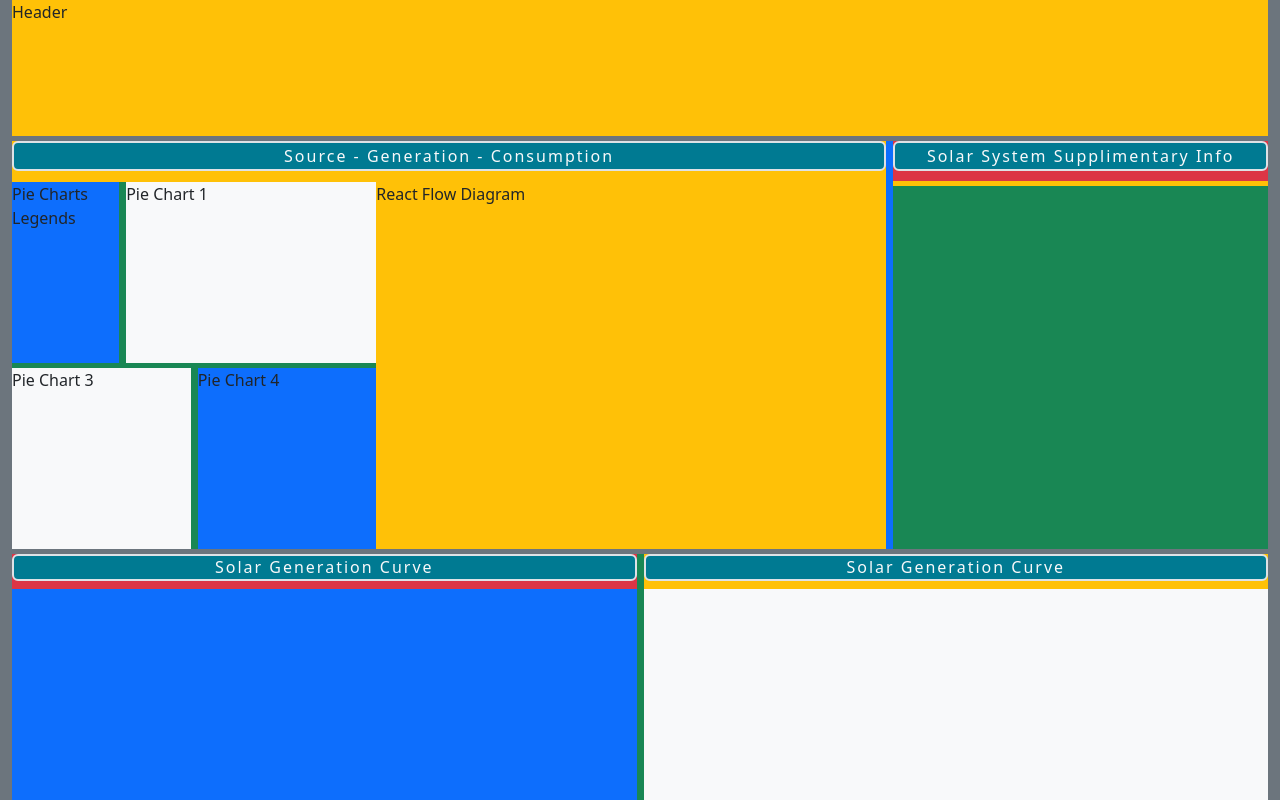
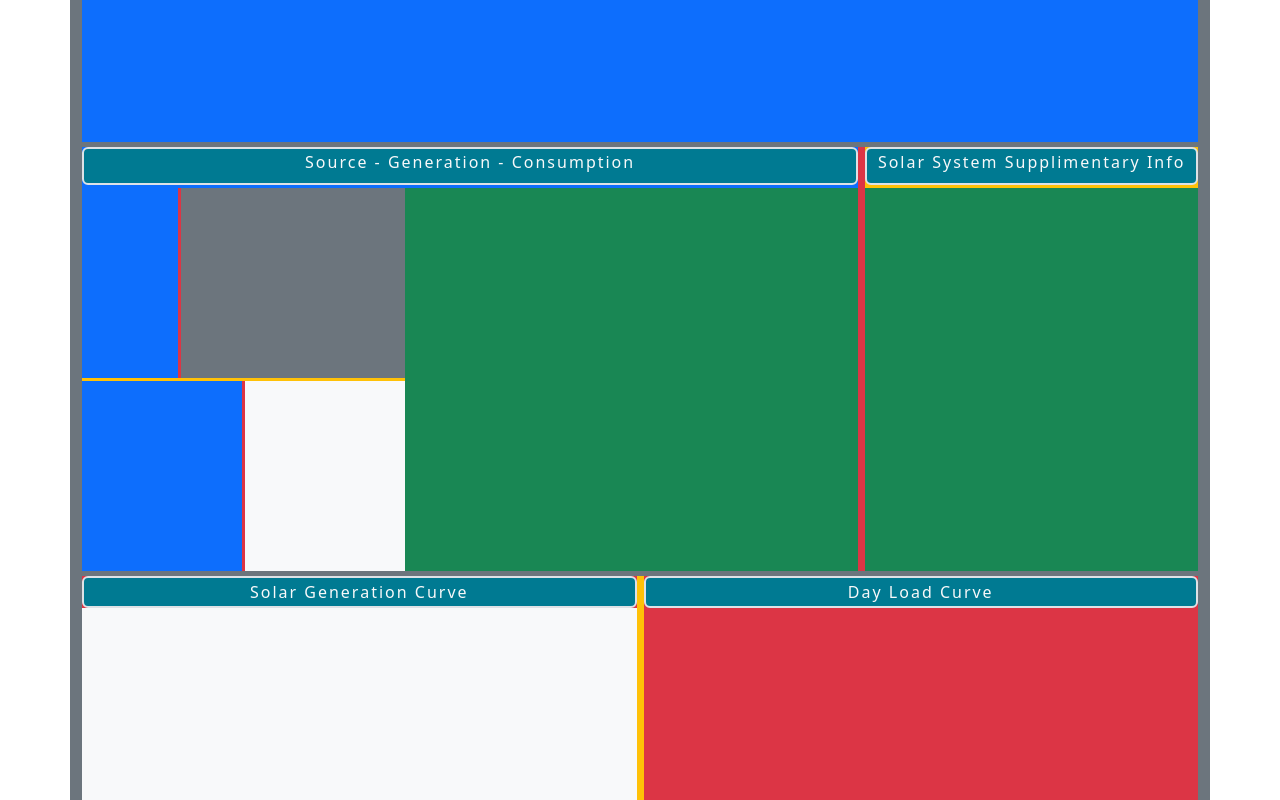
Before and after one commit to KhalekuzzamanImran/green_power_frontend, a React (Vite) app: page / in a window 1280 px wide. Built offline with nearby package versions, Linux system fonts and the light colour scheme.

Commit message:
Sckeleton Correction complete

```diff
--- a/src/App.jsx
+++ b/src/App.jsx
@@ -1,124 +1,109 @@
-import "./App.css";
-import PieChart from "./components/PieChart";
-import PieChartsContainer from "./components/PieChartsContainer";
-import ReactFlowDiagram from "./components/ReactFlowDiagram";
-
 function App() {
   return (
     <main
-      className="bg-secondary container-xxl d-grid"
+      className="bg-secondary container-xl d-grid"
       style={{
         height: "100vh",
+        gridTemplateRows: "1fr 3fr 1.5fr",
         gap: "5px",
-        gridTemplateRows: "1fr 3fr 1.5fr",
       }}
     >
       {/* Header Section */}
-      <div className="bg-warning">Header</div>
-
-      {/* Content Section */}
+      <div className="bg-primary d-grid"></div>
+      {/* Main Content Section */}
       <div
-        className="bg-primary"
+        className="bg-danger d-grid"
         style={{
-          display: "grid",
           gridTemplateColumns: "7fr 3fr",
           gap: "7px",
         }}
       >
-        {/* Left Column: Contains Pie Charts and React Flow */}
+        {/* Left Content(Main) */}
+        <div
+          className="bg-primary d-grid"
+          style={{
+            gridTemplateRows: "1fr 10fr",
+            gap: "3px",
+          }}
+        >
+          {/* Left Content Heading */}
+          <div
+            className="#007a92 text-center border border-2 rounded text-light fs-6"
+            style={{
+              backgroundColor: "#007a92",
+              letterSpacing: "2px",
+              padding: "1px 0px",
+            }}
+          >
+            Source - Generation - Consumption
+          </div>
+          {/* Pie Chart and React Flow Container */}
           <div
             className="bg-danger d-grid"
             style={{
-            gridTemplateRows: "1fr 9fr",
-            gap: "0px",
+              gridTemplateColumns: "5fr 7fr",
             }}
           >
-          {/* Left Column Heading */}
-          <div className="bg-warning">
-            <h1
-              className="text-center border border-2 rounded text-light fs-6 p-1"
+            {/* Pie Charts Container */}
+            <div
+              className="bg-warning d-grid"
               style={{
-                backgroundColor: "#007a92",
-                letterSpacing: "2px",
-                height: "30px",
+                grieTemplateRows: "1fr 1fr",
+                gap: "3px",
               }}
             >
-              Source - Generation - Consumption
-            </h1>
-          </div>
+              {/* Pie Charts Row 1 */}
               <div
-            className="bg-primary d-grid"
+                className="bg-danger d-grid"
                 style={{
-              gridTemplateColumns: "5fr 7fr",
-              gap: "0px",
+                  gridTemplateColumns: "3fr 7fr",
+                  gap: "3px",
                 }}
               >
-            {/* Pie Charts Section: Contains 2 rows with two columns in each */}
+                <div className="bg-primary"></div>
+                <div className="bg-secondary"></div>
+              </div>
+              {/* Pie Charts Row 2 */}
               <div
-              className="bg-success d-grid"
+                className="bg-danger d-grid"
                 style={{
-                gridTemplateRows: "1fr 1fr",
-                gap: "5px",
+                  gridTemplateColumns: "1fr 1fr",
+                  gap: "3px",
                 }}
               >
-              {/* Row 1: Pie Chart Legends and Pie Chart */}
-              <div
-                className="d-grid"
-                style={{
-                  gridTemplateColumns: "3fr 7fr",
-                  gap: "7px",
-                }}
-              >
-                <div className="bg-primary">Pie Charts Legends</div>
-                <div className="bg-light">Pie Chart 1</div>
-              </div>
-
-              {/* Row 2: Two Pie Charts */}
-              <div
-                className="d-grid"
-                style={{
-                  gridTemplateColumns: "1fr 1fr",
-                  gap: "7px",
-                }}
-              >
-                <div className="bg-light">Pie Chart 3</div>
-                <div className="bg-primary">Pie Chart 4</div>
+                <div className="bg-primary"></div>
+                <div className="bg-light"></div>
               </div>
             </div>
-
-            {/* React Flow Section */}
-            <div className="bg-warning">React Flow Diagram</div>
+            {/* React Flow Diagram */}
+            <div className="bg-success"></div>
           </div>
         </div>
-
         {/* Sidebar Section */}
         <div
           className="bg-warning d-grid"
           style={{
-            gridTemplateRows: "1fr 9fr",
-            gap: "5px",
+            gridTemplateRows: "1fr 10fr",
+            gap: "3px",
           }}
         >
           {/* Sidebar Heading */}
-          <div className="bg-danger">
-            <h1
-              className="text-center border border-2 rounded text-light fs-6 p-1"
+          <div
+            className="#007a92 text-center border border-2 rounded text-light fs-6"
             style={{
               backgroundColor: "#007a92",
               letterSpacing: "2px",
-                height: "30px",
+              padding: "1px 0px",
             }}
           >
             Solar System Supplimentary Info
-            </h1>
           </div>
           <div className="bg-success"></div>
         </div>
       </div>
-
-      {/* Footer Section: Split into two equal columns */}
+      {/* Footer Section */}
       <div
-        className="bg-success d-grid"
+        className="bg-warning d-grid"
         style={{
           gridTemplateColumns: "1fr 1fr",
           gap: "7px",
@@ -126,15 +111,14 @@ function App() {
       >
         {/* Bar Chart */}
         <div
-          className="bg-warning d-grid"
+          className="bg-danger d-grid"
           style={{
             gridTemplateRows: "1fr 6fr",
           }}
         >
           {/* Bar Chart Heading */}
-          <div className="bg-danger">
-            <h1
-              className="text-center border border-2 rounded text-light fs-6"
+          <div
+            className="#007a92 text-center border border-2 rounded text-light fs-6"
             style={{
               backgroundColor: "#007a92",
               letterSpacing: "2px",
@@ -142,9 +126,8 @@ function App() {
             }}
           >
             Solar Generation Curve
-            </h1>
           </div>
-          <div className="bg-primary"></div>
+          <div className="bg-light"></div>
         </div>
         {/* Area Chart */}
         <div
@@ -154,19 +137,17 @@ function App() {
           }}
         >
           {/* Area Chart Heading */}
-          <div className="bg-warning">
-            <h1
-              className="text-center border border-2 rounded text-light fs-6"
+          <div
+            className="#007a92 text-center border border-2 rounded text-light fs-6"
             style={{
               backgroundColor: "#007a92",
               letterSpacing: "2px",
               padding: "2px 0px",
             }}
           >
-              Solar Generation Curve
-            </h1>
+            Day Load Curve
           </div>
-          <div className="bg-light"></div>
+          <div className="bg-danger"></div>
         </div>
       </div>
     </main>
```
Also changed, not shown: temp1.jsx (added, +176 -0 lines). Lines whose indentation alone changed are shown as unchanged.
